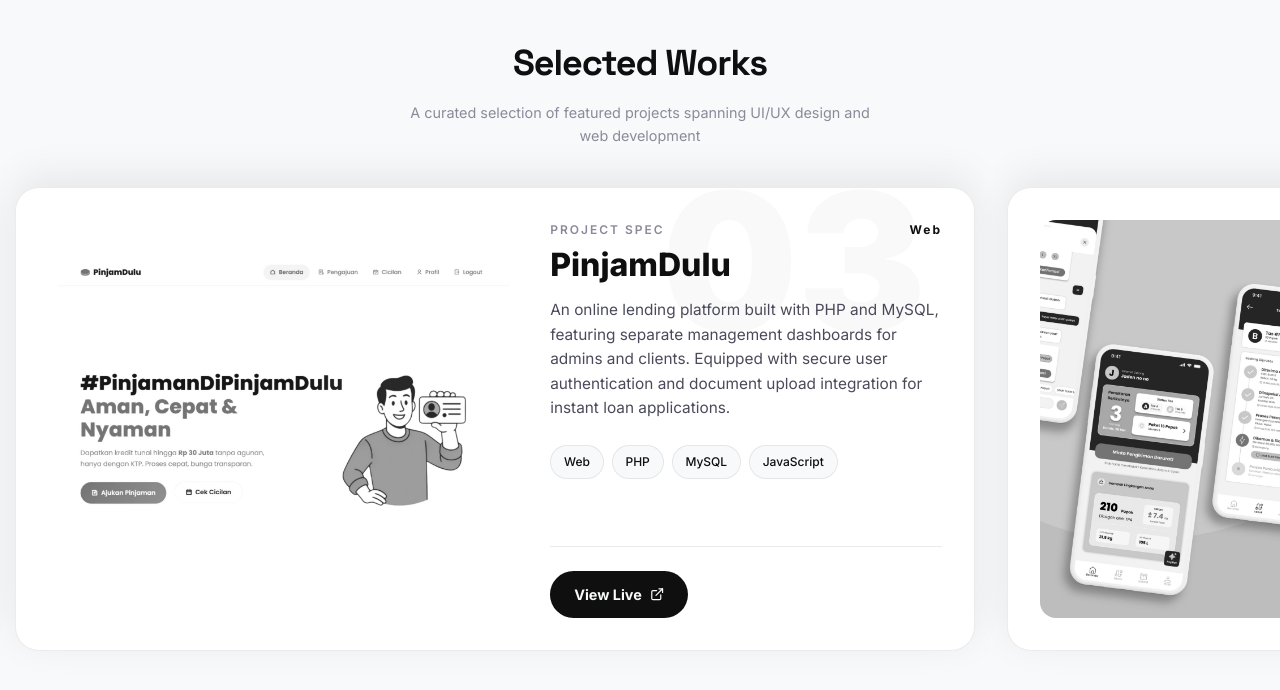
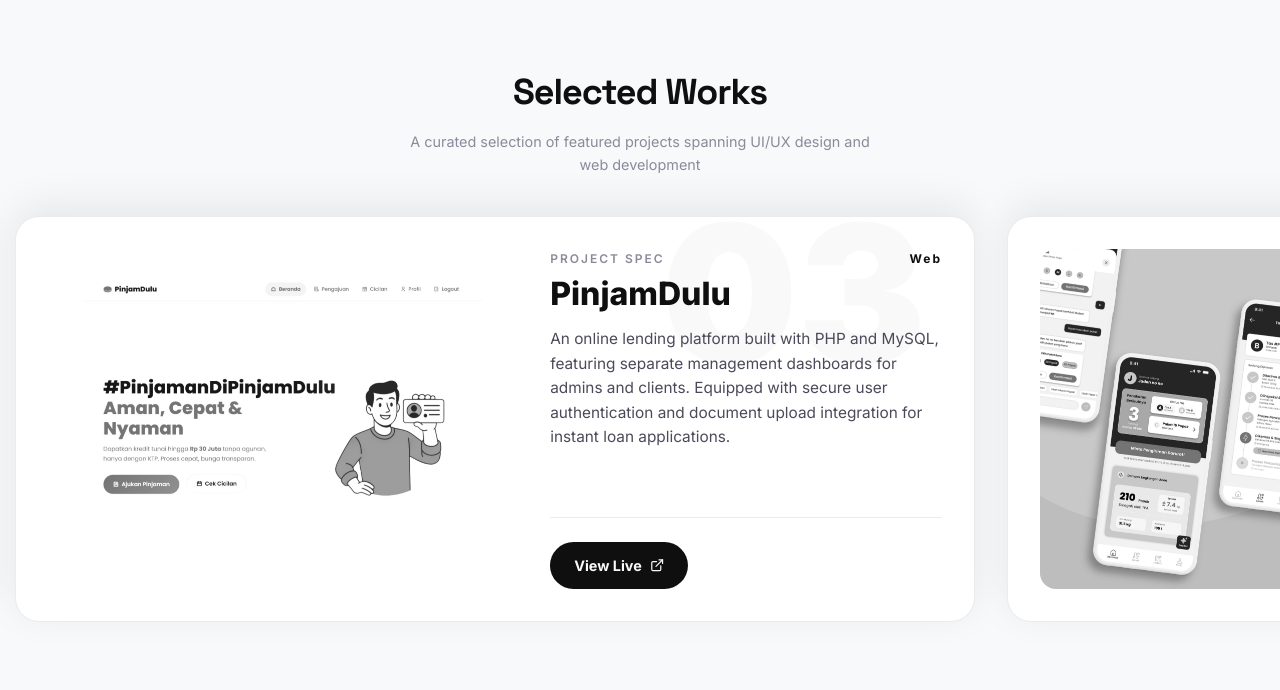
Before and after one commit to Arayalashar/Potfolio_Arya, a Next.js app: page / in a window 1280 px wide. Shown: the part 4371-5061 px from the top of the page. Built offline with nearby package versions, Linux system fonts and the light colour scheme.

Commit message:
style: remove project tags to save space on project cards

```diff
--- a/app/projects/page.jsx
+++ b/app/projects/page.jsx
@@ -145,17 +145,9 @@
           {project.title}
         </h3>
 
-        <p style={{ fontSize: "0.85rem", color: "var(--text-secondary)", lineHeight: 1.6, marginBottom: "1.5rem", flex: 1 }}>
+        <p style={{ fontSize: "0.85rem", color: "var(--text-secondary)", lineHeight: 1.6, marginBottom: "auto" }}>
           {project.shortDescription}
         </p>
-
-        <div style={{ display: "flex", flexWrap: "wrap", gap: "0.4rem", marginBottom: "1.5rem" }}>
-          {project.tags?.map((tag, i) => (
-            <span key={i} style={{ padding: "0.25rem 0.6rem", fontSize: "0.65rem", border: "1px solid var(--border-color)", borderRadius: "50px", color: "var(--text-muted)" }}>
-              {tag}
-            </span>
-          ))}
-        </div>
 
         <div style={{ display: "flex", justifyContent: "flex-end", alignItems: "center", paddingTop: "1rem", borderTop: "1px solid var(--border-color)" }}>
           <a
--- a/components/sections/ProjectsSection.jsx
+++ b/components/sections/ProjectsSection.jsx
@@ -238,25 +238,9 @@
           {project.title}
         </h3>
 
-        <p style={{ fontSize: "clamp(0.85rem, 1.2vw, 1rem)", color: "var(--text-secondary)", lineHeight: 1.6, marginBottom: "1.5rem" }}>
+        <p style={{ fontSize: "clamp(0.85rem, 1.2vw, 1rem)", color: "var(--text-secondary)", lineHeight: 1.6, marginBottom: "auto" }}>
           {project.shortDescription}
         </p>
-
-        <div style={{ display: "flex", flexWrap: "wrap", gap: "0.5rem", marginBottom: "auto" }}>
-          {project.tags?.map((tag, i) => (
-            <span key={i} style={{
-              padding: "0.4rem 0.8rem",
-              fontSize: "0.75rem",
-              fontWeight: 500,
-              border: "1px solid var(--border-color)",
-              borderRadius: "50px",
-              color: "var(--text-primary)",
-              background: "var(--bg-primary)"
-            }}>
-              {tag}
-            </span>
-          ))}
-        </div>
 
         <div style={{ display: "flex", justifyContent: "flex-start", alignItems: "center", marginTop: "2rem", paddingTop: "1.5rem", borderTop: "1px solid var(--border-color)" }}>
           <a
```
